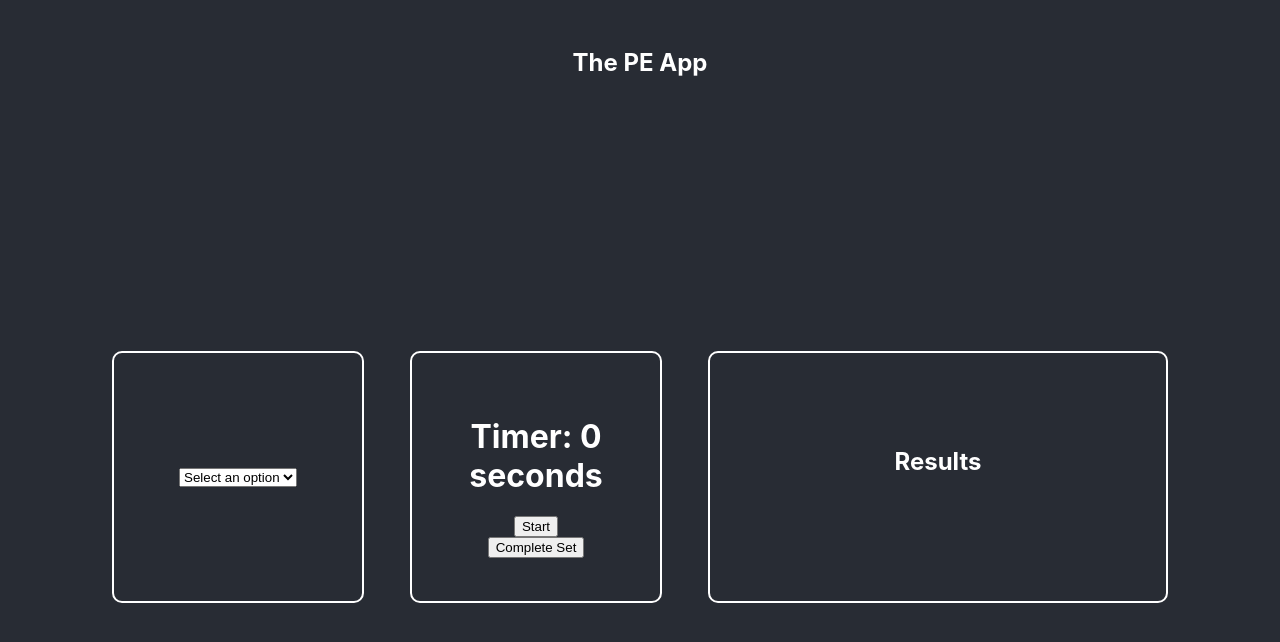
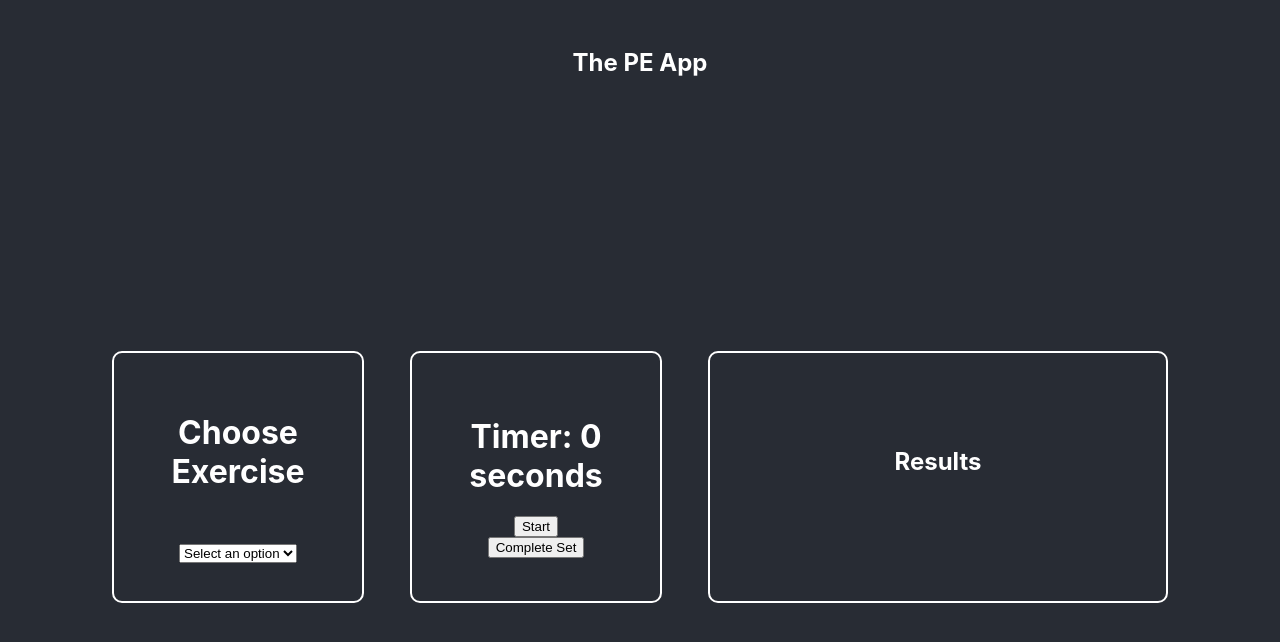
Before and after one commit to Rosenmatt1/pe-web-app, a React (Create React App) app: page / in a window 1280 px wide. Shown: the top 642 px of the page. Built offline with nearby package versions, Linux system fonts and the light colour scheme.

Commit message:
FIxed bug where timer would keep going if set was completed without hitting stop

```diff
--- a/src/App.css
+++ b/src/App.css
@@ -28,6 +28,7 @@
 
 .dropdown {
   display: flex;
+  flex-direction: column;
   align-items: center;
   justify-content: center;
   height: 13rem;
@@ -37,6 +38,11 @@
   padding: 20px;
   color: white;
   margin-left: 7rem;
+}
+
+.choose {
+  padding-bottom: 2rem;
+  text-align: center;
 }
 
 .timer {
--- a/src/components/dropdown.tsx
+++ b/src/components/dropdown.tsx
@@ -22,6 +22,7 @@ const Dropdown: React.FC<DropdownProps> = ({ options, onSelectOption }) => {
 
   return (
     <div className="dropdown">
+        <h1 className="choose"> Choose Exercise </h1>
         <select value={selectedKey} onChange={handleSelectChange}>
         <option value="">Select an option</option>
         {options.map((option, index) => (
--- a/src/components/timer.tsx
+++ b/src/components/timer.tsx
@@ -12,12 +12,11 @@ const Timer: React.FC = () => {
   let timerId: NodeJS.Timeout | null = null; // Declare timerId outside useEffect
 
   const handleAddObject = ()  => {
-
     const { formattedTime} = formatTime(seconds);
     dispatch(addObject({ key: selectedKey, value: formattedTime }));
+    setIsRunning(false);
     setSeconds(0);
   };
-
 
   const formatTime = (seconds: number): { formattedTime: string; minutes: number }   => {
     const minutes = Math.floor(seconds / 60)
@@ -29,7 +28,6 @@ const Timer: React.FC = () => {
     } else {
       formattedTime = `${remainingSeconds} seconds`
     }
-
     return { formattedTime, minutes };
   }
 
@@ -41,7 +39,6 @@ const Timer: React.FC = () => {
     } else {
       if (timerId) clearInterval(timerId); // Clear interval only if timerId is not null
     }
-
     return () => { // Cleanup function
       if (timerId) clearInterval(timerId); // Clear interval when component unmounts
     };
@@ -58,7 +55,7 @@ const Timer: React.FC = () => {
 
   return (
     <div className="timer">
-      <h1>Timer: {seconds} seconds</h1>
+      <h1>Timer: {seconds} seconds </h1>
       {isRunning ? (
         <button onClick={handleStop}> Stop </button>
       ) : (
```
